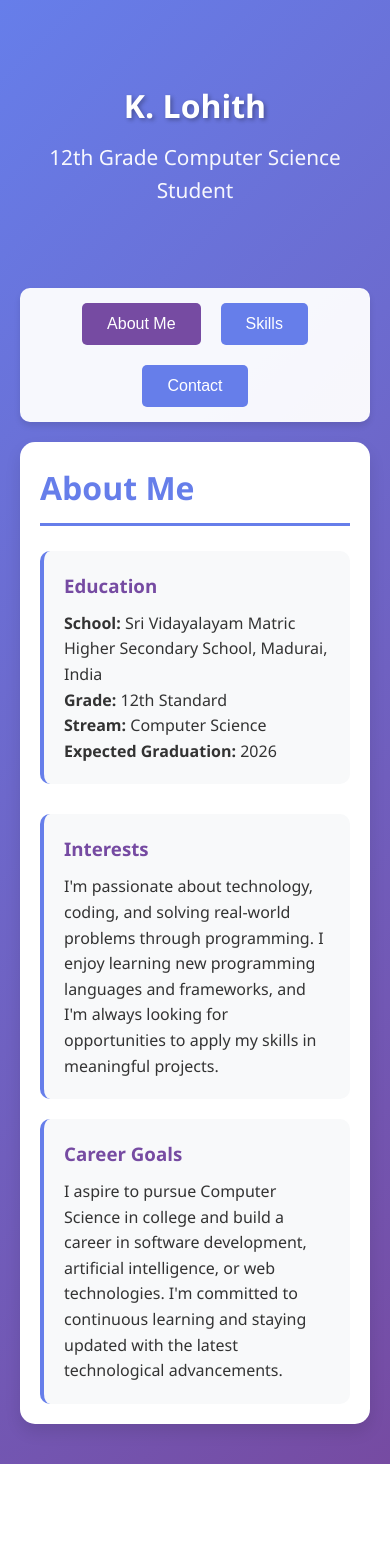
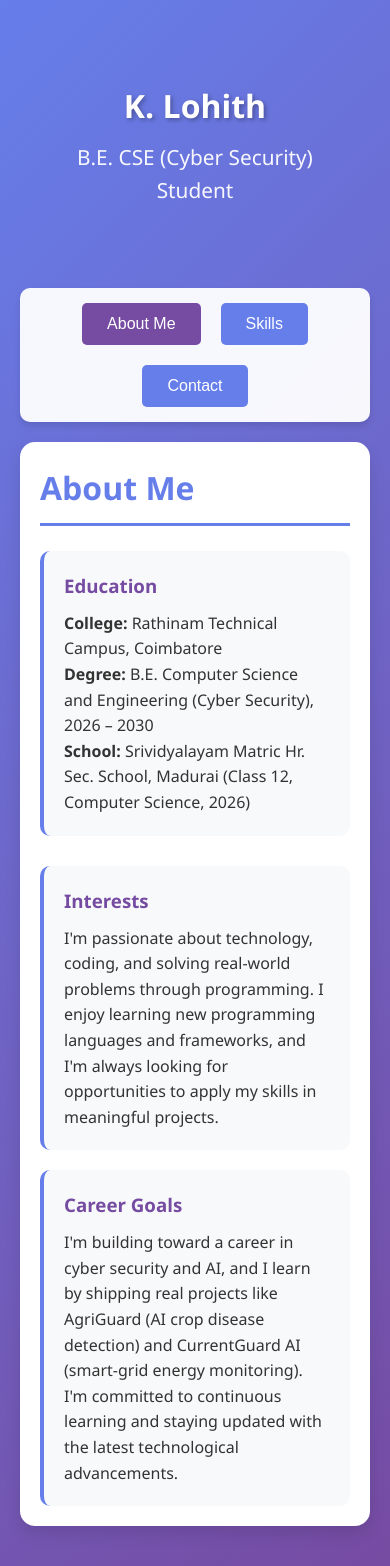
Before and after one commit to Amulpappu/Portfollo, a plain HTML site: page index.html in a window 390 px wide. Before the commit the page ends 1464 px from the top, so only its background shows below. Drawn offline with nearby package versions, Linux system fonts and the light colour scheme.

Commit message:
Update portfolio to current studies, remove public phone number, add README (#1)

```diff
--- a/index.html
+++ b/index.html
@@ -3,7 +3,7 @@
 <head>
     <meta charset="UTF-8">
     <meta name="viewport" content="width=device-width, initial-scale=1.0">
-    <title>Student Portfolio - Computer Science</title>
+    <title>K. Lohith | Cyber Security Student</title>
     <style>
         * {
             margin: 0;
@@ -268,7 +268,7 @@
     <div class="container">
         <header>
             <h1>K. Lohith</h1>
-            <p>12th Grade Computer Science Student</p>
+            <p>B.E. CSE (Cyber Security) Student</p>
         </header>
 
         <nav>
@@ -282,10 +282,9 @@
             <div class="about-content">
                 <div class="info-box">
                     <h3>Education</h3>
-                    <p><strong>School:</strong> Sri Vidayalayam Matric Higher Secondary School, Madurai, India</p>
-                    <p><strong>Grade:</strong> 12th Standard</p>
-                    <p><strong>Stream:</strong> Computer Science</p>
-                    <p><strong>Expected Graduation:</strong> 2026</p>
+                    <p><strong>College:</strong> Rathinam Technical Campus, Coimbatore</p>
+                    <p><strong>Degree:</strong> B.E. Computer Science and Engineering (Cyber Security), 2026 – 2030</p>
+                    <p><strong>School:</strong> Srividyalayam Matric Hr. Sec. School, Madurai (Class 12, Computer Science, 2026)</p>
                 </div>
                 <div class="info-box">
                     <h3>Interests</h3>
@@ -294,7 +293,7 @@
             </div>
             <div class="info-box" style="margin-top: 20px;">
                 <h3>Career Goals</h3>
-                <p>I aspire to pursue Computer Science in college and build a career in software development, artificial intelligence, or web technologies. I'm committed to continuous learning and staying updated with the latest technological advancements.</p>
+                <p>I'm building toward a career in cyber security and AI, and I learn by shipping real projects like AgriGuard (AI crop disease detection) and CurrentGuard AI (smart-grid energy monitoring). I'm committed to continuous learning and staying updated with the latest technological advancements.</p>
             </div>
         </div>
 
@@ -338,9 +337,9 @@
 
                 <div style="margin-top: 40px; text-align: center;">
                     <h3 style="color: #667eea; margin-bottom: 15px;">Connect With Me</h3>
-                    <p><strong>Phone:</strong> +91 6379982741</p>
+                    <p><strong>LinkedIn:</strong> <a href="https://www.linkedin.com/in/lohith-k-b1331a3a8/" target="_blank" style="color: #667eea;">lohith-k</a></p>
                     <p><strong>GitHub:</strong> <a href="https://github.com/Amulpappu" target="_blank" style="color: #667eea;">github.com/Amulpappu</a></p>
-                    <p><strong>Instagram:</strong> <a href="https://www.instagram.com/" target="_blank" style="color: #667eea;">Instagram</a></p>
+                    <p><strong>Instagram:</strong> <a href="https://www.instagram.com/lohith_x/" target="_blank" style="color: #667eea;">@lohith_x</a></p>
                 </div>
             </div>
         </div>
@@ -391,7 +390,7 @@
                     submitBtn.textContent = originalText;
                     submitBtn.disabled = false;
                 }, function(error) {
-                    alert('❌ Failed to send message. Please try contacting me directly via phone or Instagram.');
+                    alert('❌ Failed to send message. Please try contacting me directly via LinkedIn or Instagram.');
                     console.error('EmailJS error:', error);
                     submitBtn.textContent = originalText;
                     submitBtn.disabled = false;
```
Also changed, not shown: 1 other file.
